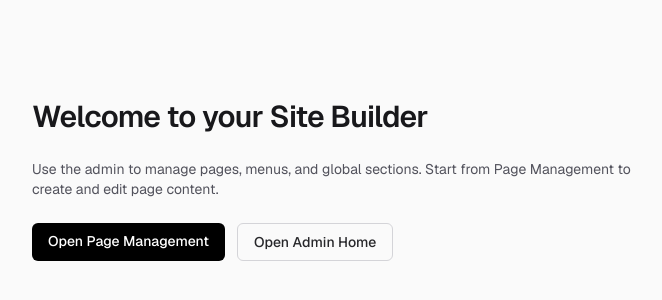
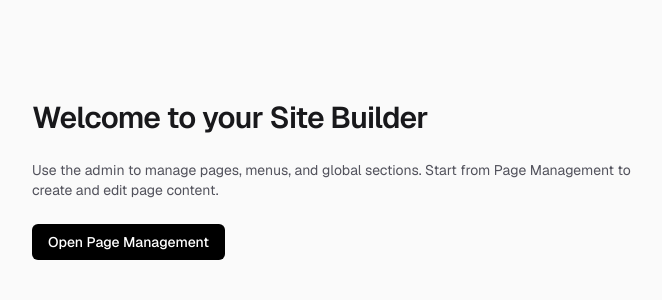
Before and after one commit to kimgyver/site-builder, a Next.js app: page / in a window 1280 px wide. Shown: the part 220-520 px from the top of the page, without its empty margins (296-958 px from the left). Built offline with nearby package versions, Linux system fonts and the light colour scheme.

Commit message:
improve main & menu

```diff
--- a/src/app/admin/layout.tsx
+++ b/src/app/admin/layout.tsx
@@ -17,20 +17,12 @@ export default function AdminLayout({ children }: { children: ReactNode }) {
     <div className="min-h-screen bg-zinc-50 text-zinc-900">
       <header className="border-b bg-white">
         <div className="mx-auto flex max-w-5xl items-center justify-between px-4 py-3">
-          <Link href="/admin" className="font-semibold tracking-tight">
+          <Link href="/admin/pages" className="font-semibold tracking-tight">
             Site Builder Admin
           </Link>
           <nav className="flex gap-4 text-sm text-zinc-600">
             <Link href="/admin/pages" className="hover:text-zinc-900">
               Page Management
-            </Link>
-            <Link
-              href="/"
-              className="hover:text-zinc-900"
-              target="_blank"
-              rel="noreferrer noopener"
-            >
-              Public Home
             </Link>
             <Link href="/admin/menus" className="hover:text-zinc-900">
               Menus
--- a/src/app/page.tsx
+++ b/src/app/page.tsx
@@ -18,12 +18,6 @@ export default function Home() {
           >
             Open Page Management
           </Link>
-          <Link
-            href="/admin"
-            className="rounded-md border border-zinc-300 px-4 py-2 text-sm font-medium text-zinc-800 hover:bg-zinc-100"
-          >
-            Open Admin Home
-          </Link>
         </div>
       </main>
     </div>
```
